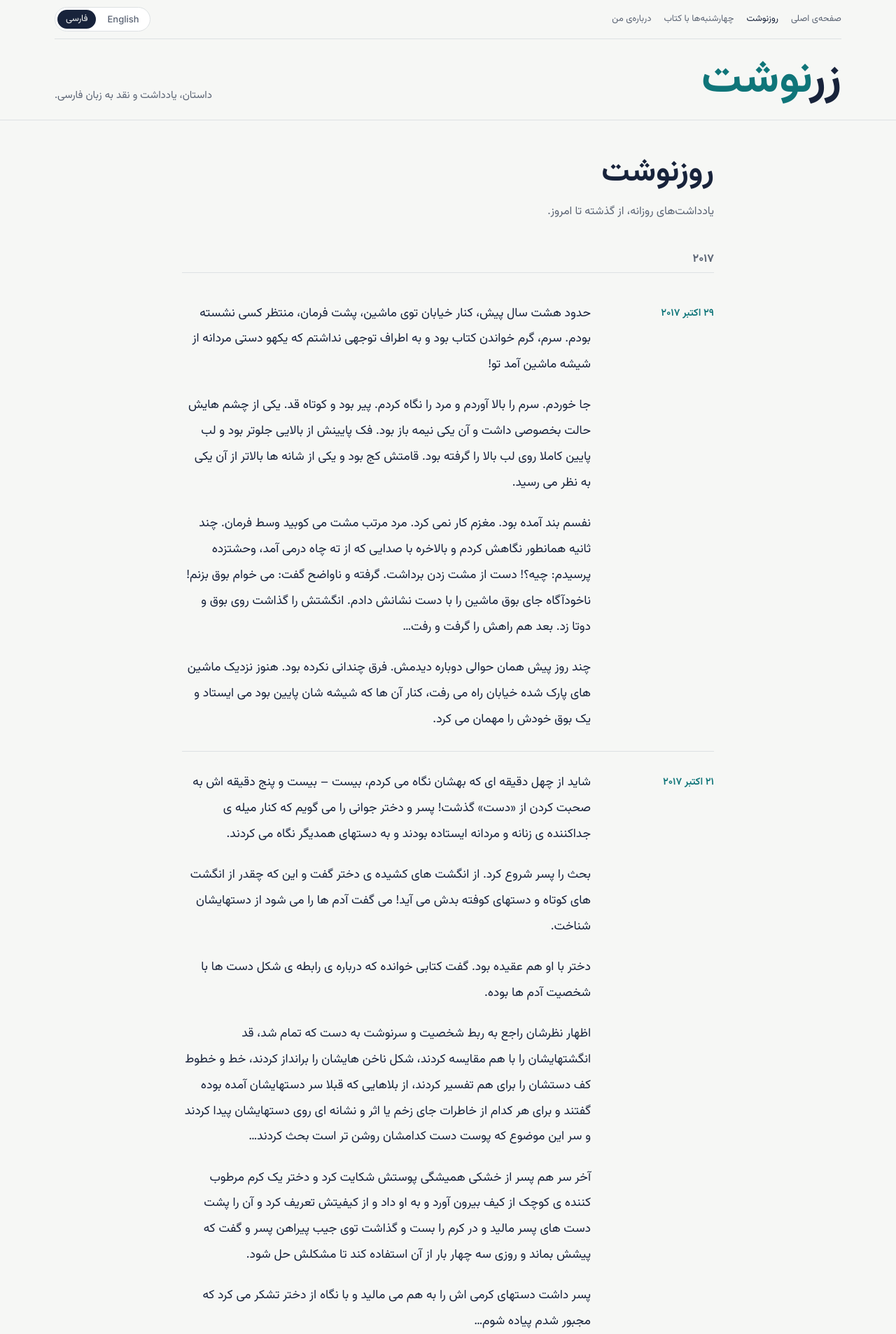
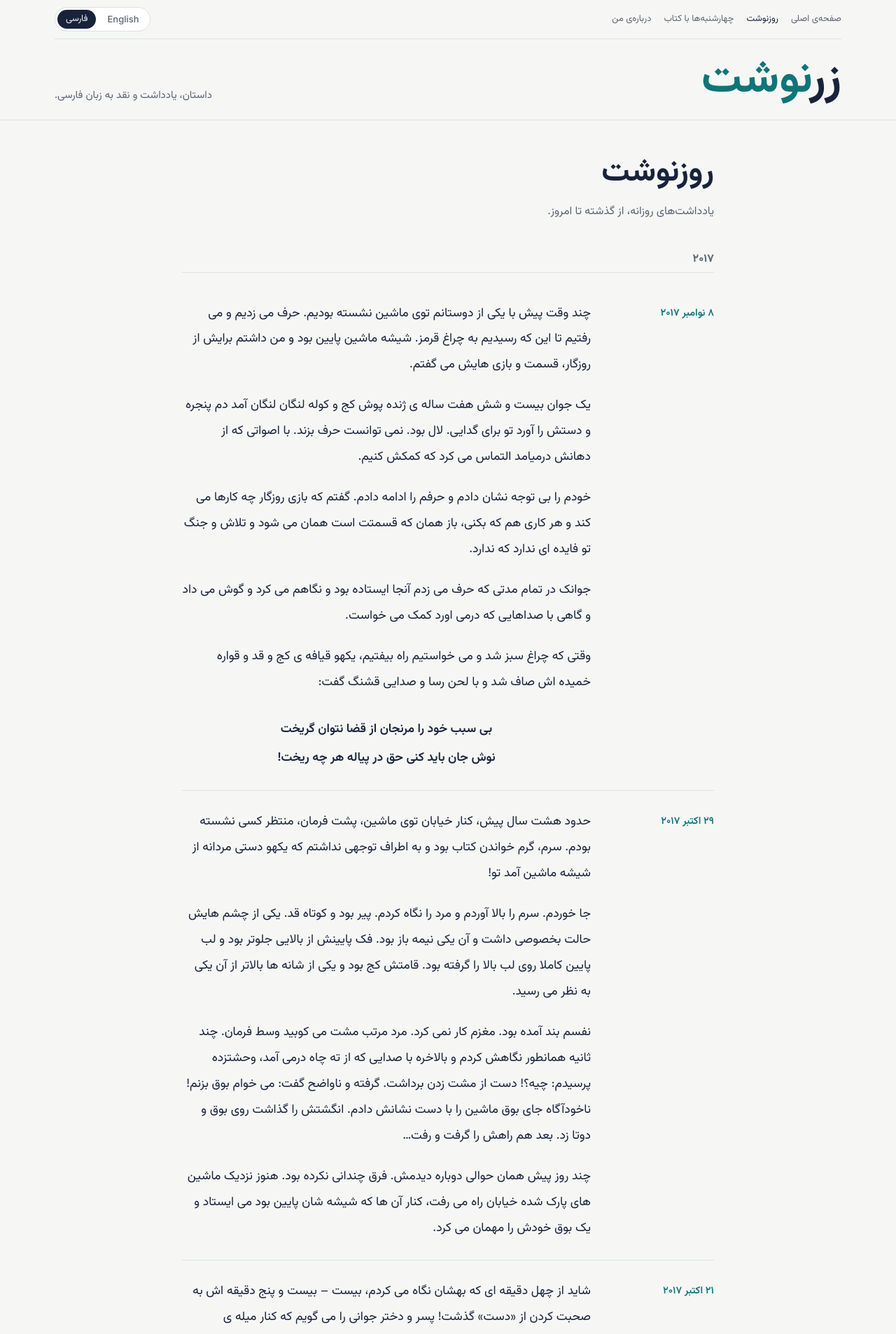
Before and after one commit to zmohajeri/zmohajeri.github.io, a Jekyll site: the page built from fa/rooznevesht/index.html, in a window 1280 px wide. Shown: the top 1906 px of the page at 70% size. Built offline with Jekyll 4.4.1, drawn with Linux system fonts in a browser that asks for light colours.

Commit message:
روزنوشت: add entry from November 8, 2017; centered style for verse
Co-Authored-By: Claude Opus 5.5 <noreply@anthropic.com>
Claude-Session: https://claude.ai/code/session_01MqRwwpSaB1re11wDQg4XRJ

```diff
--- /dev/null
+++ b/_rooznevesht/2017-11-08-az-qaza-natavan-gorikht.md
@@ -0,0 +1,14 @@
+---
+date: 2017-11-08 10:00:00 -0500
+---
+چند وقت پیش با یکی از دوستانم توی ماشین نشسته بودیم. حرف می زدیم و می رفتیم تا این که رسیدیم به چراغ قرمز. شیشه ماشین پایین بود و من داشتم برایش از روزگار، قسمت و بازی هایش می گفتم.
+
+یک جوان بیست و شش هفت ساله ی ژنده پوش کج و کوله لنگان لنگان آمد دم پنجره و دستش را آورد تو برای گدایی. لال بود. نمی توانست حرف بزند. با اصواتی که از دهانش درمیامد التماس می کرد که کمکش کنیم.
+
+خودم را بی توجه نشان دادم و حرفم را ادامه دادم. گفتم که بازی روزگار چه کارها می کند و هر کاری هم که بکنی، باز همان که قسمتت است همان می شود و تلاش و جنگ تو فایده ای ندارد که ندارد.
+
+جوانک در تمام مدتی که حرف می زدم آنجا ایستاده بود و نگاهم می کرد و گوش می داد و گاهی با صداهایی که درمی اورد کمک می خواست.
+
+وقتی که چراغ سبز شد و می خواستیم راه بیفتیم، یکهو قیافه ی کج و قد و قواره خمیده اش صاف شد و با لحن رسا و صدایی قشنگ گفت:
+
+<p class="poem">بی سبب خود را مرنجان از قضا نتوان گریخت<br>نوش جان باید کنی حق در پیاله هر چه ریخت!</p>
--- a/assets/style.css
+++ b/assets/style.css
@@ -192,3 +192,5 @@ img.contain { object-fit: contain !important; background: color-mix(in srgb, var
 }
 @media (max-width: 560px) { .grid { grid-template-columns: 1fr; } }
 @media (prefers-reduced-motion: reduce) { .card img { transition: none; } }
+
+.prose .poem { text-align: center; font-weight: 600; line-height: 2.3; margin: 1.6em 0; color: var(--ink); }
```
